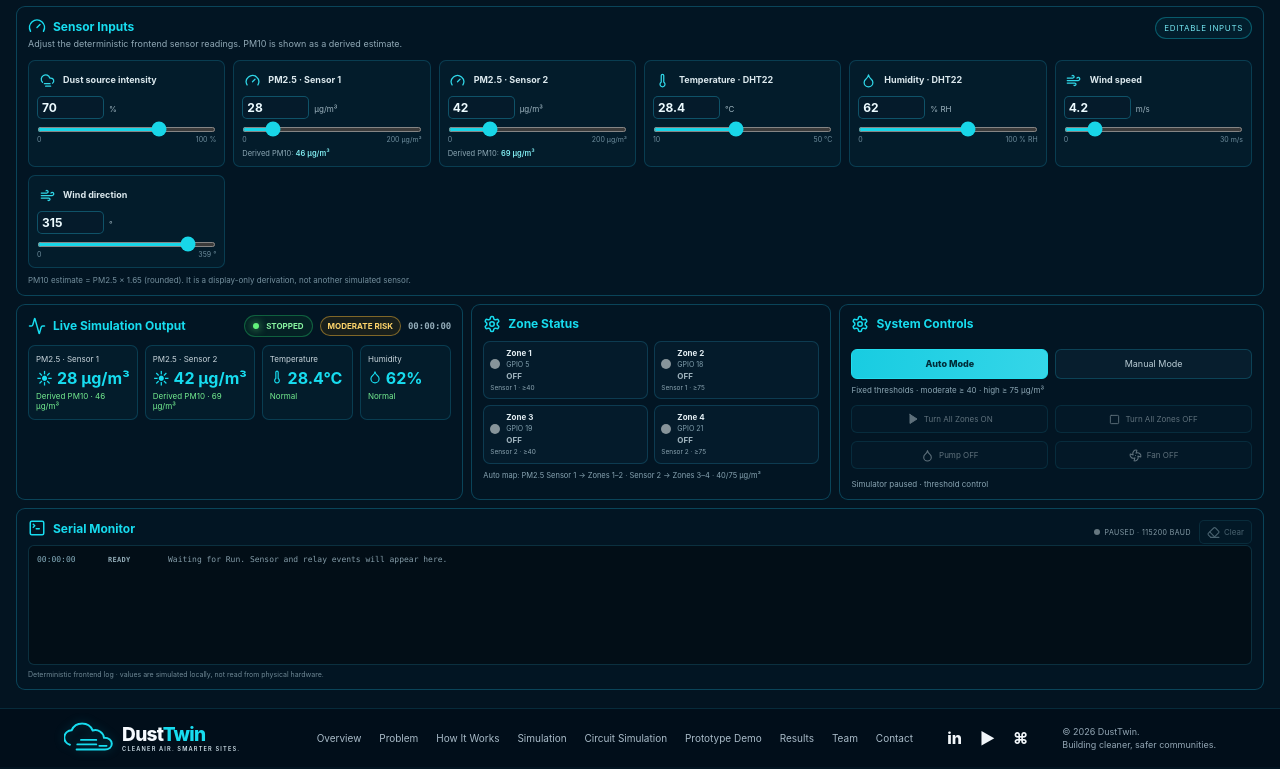
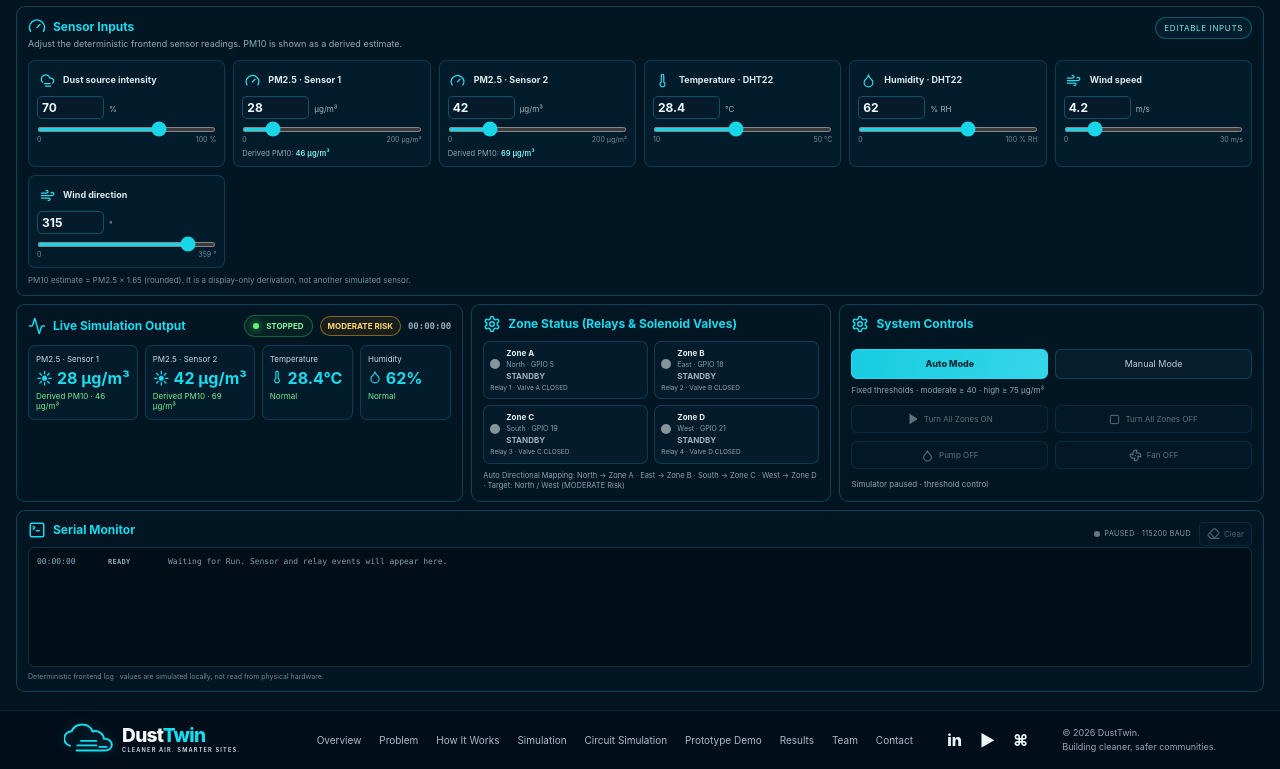
Before and after one commit to meherabmehu/DustTwin, a React (Vite) app: page /circuit-simulation in a window 1280 px wide. Shown: the part 600-1369 px from the top of the page. Built offline with nearby package versions, Linux system fonts and the light colour scheme.

Commit message:
matching the four zone mapping

```diff
--- a/src/features/circuit-simulator/ZoneStatus.tsx
+++ b/src/features/circuit-simulator/ZoneStatus.tsx
@@ -1,5 +1,5 @@
 import { Settings } from 'lucide-react';
-import { SIMULATION_THRESHOLDS, ZONE_GPIO_MAP } from '../../config/simulationThresholds';
+import { ZONE_GPIO_MAP } from '../../config/simulationThresholds';
 import type { SimulatorState } from './simulatorTypes';
 
 type Props = {
@@ -7,43 +7,46 @@ type Props = {
   onToggle: (index: number, active: boolean) => void;
 };
 
-const ZONE_LABELS = [
-  { gpio: ZONE_GPIO_MAP.zone1, sensor: 'Sensor 1', threshold: SIMULATION_THRESHOLDS.pm25Moderate },
-  { gpio: ZONE_GPIO_MAP.zone2, sensor: 'Sensor 1', threshold: SIMULATION_THRESHOLDS.pm25High },
-  { gpio: ZONE_GPIO_MAP.zone3, sensor: 'Sensor 2', threshold: SIMULATION_THRESHOLDS.pm25Moderate },
-  { gpio: ZONE_GPIO_MAP.zone4, sensor: 'Sensor 2', threshold: SIMULATION_THRESHOLDS.pm25High },
+const ZONE_METADATA = [
+  { id: 'A', name: 'Zone A', direction: 'North', gpio: ZONE_GPIO_MAP.zone1, relay: 'Relay 1', valve: 'Valve A', led: 'LED A' },
+  { id: 'B', name: 'Zone B', direction: 'East', gpio: ZONE_GPIO_MAP.zone2, relay: 'Relay 2', valve: 'Valve B', led: 'LED B' },
+  { id: 'C', name: 'Zone C', direction: 'South', gpio: ZONE_GPIO_MAP.zone3, relay: 'Relay 3', valve: 'Valve C', led: 'LED C' },
+  { id: 'D', name: 'Zone D', direction: 'West', gpio: ZONE_GPIO_MAP.zone4, relay: 'Relay 4', valve: 'Valve D', led: 'LED D' },
 ];
 
 export default function ZoneStatus({ state, onToggle }: Props) {
   const autoMode = state.mode === 'auto';
   return (
-    <article className="output-panel zone-status-panel">
-      <h2><Settings aria-hidden="true" /> Zone Status</h2>
+    <article className="output-panel zone-status-panel" aria-label="Circuit zone actuator and relay status">
+      <h2><Settings aria-hidden="true" /> Zone Status (Relays & Solenoid Valves)</h2>
       <div className="zone-grid">
         {state.zones.map((active, index) => {
-          const mapping = ZONE_LABELS[index];
+          const mapping = ZONE_METADATA[index];
           return (
             <button
               className={`zone-toggle ${active ? 'active' : ''}`}
-              key={index}
+              key={mapping.id}
               type="button"
               disabled={autoMode}
               aria-pressed={active}
-              title={autoMode ? 'Switch to Manual Mode to change this zone' : `Toggle Zone ${index + 1}`}
+              title={autoMode ? 'Switch to Manual Mode to change this zone' : `Toggle ${mapping.name} (${mapping.direction})`}
               onClick={() => onToggle(index, !active)}
             >
               <span className="zone-bulb" aria-hidden="true" />
-              <span className="zone-copy"><b>Zone {index + 1}</b><small>GPIO {mapping.gpio}</small></span>
-              <strong className="zone-state">{active ? 'ON' : 'OFF'}</strong>
-              <small className="zone-source">{mapping.sensor} · ≥{mapping.threshold}</small>
+              <span className="zone-copy">
+                <b>{mapping.name}</b>
+                <small>{mapping.direction} · GPIO {mapping.gpio}</small>
+              </span>
+              <strong className="zone-state">{active ? 'ACTIVE' : 'STANDBY'}</strong>
+              <small className="zone-source">{mapping.relay} · {active ? `${mapping.valve} OPEN` : `${mapping.valve} CLOSED`}</small>
             </button>
           );
         })}
       </div>
       <div className="zone-mapping-note">
         {autoMode
-          ? `Auto map: PM2.5 Sensor 1 → Zones 1–2 · Sensor 2 → Zones 3–4 · ${SIMULATION_THRESHOLDS.pm25Moderate}/${SIMULATION_THRESHOLDS.pm25High} µg/m³`
-          : 'Manual override active · tap any zone to toggle its relay'}
+          ? `Auto Directional Mapping: North → Zone A · East → Zone B · South → Zone C · West → Zone D · Target: ${state.predictedDirection} (${state.riskStatus} Risk)`
+          : 'Manual Hardware Override Active · Tap any zone card to toggle its relay and valve channel'}
       </div>
     </article>
   );
```
